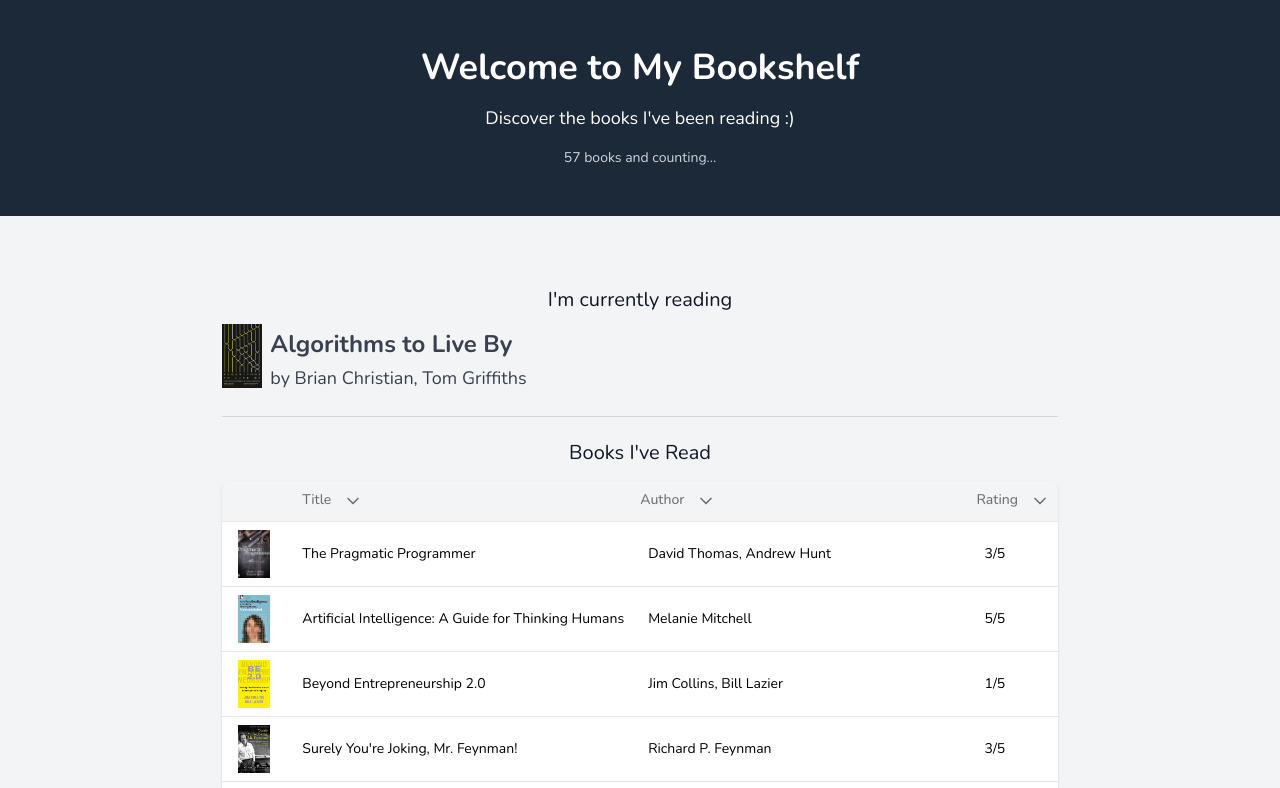
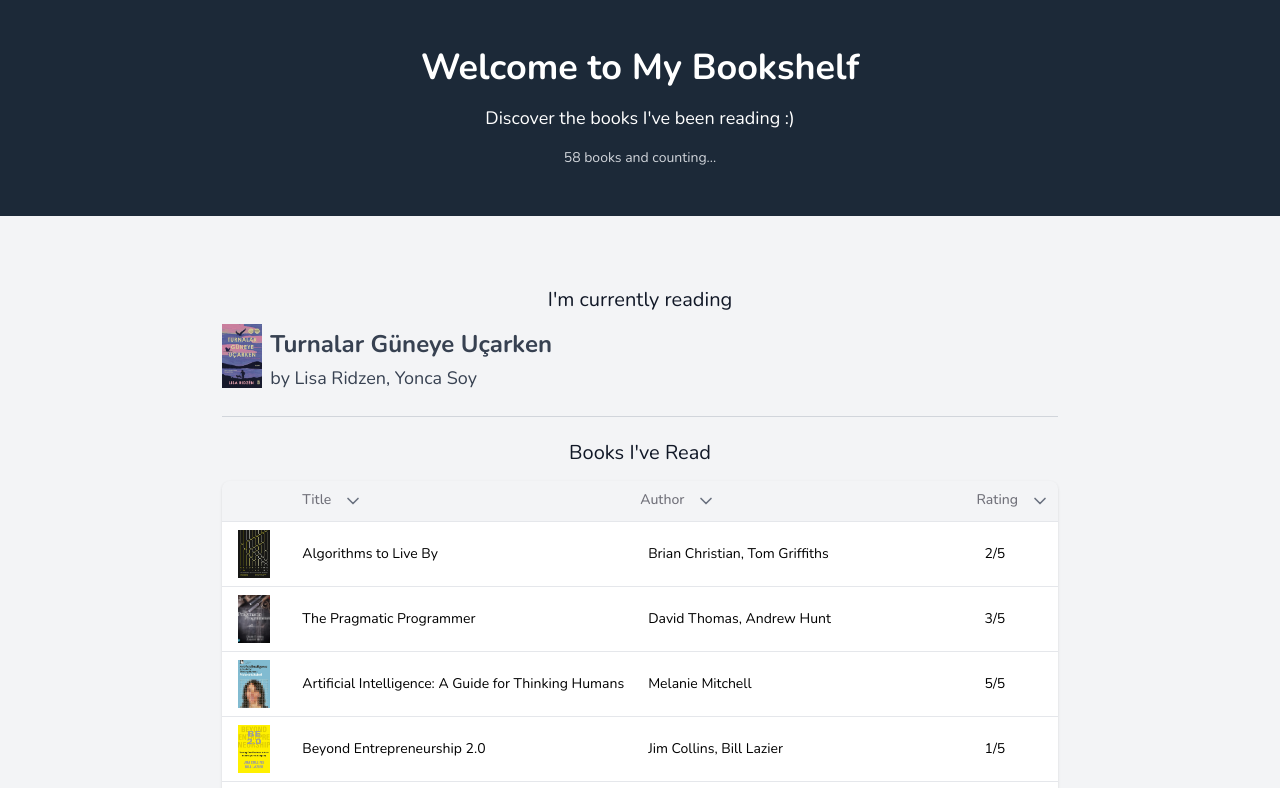
Before and after one commit to selcukcihan/books, a Next.js app: page /old in a window 1280 px wide. Shown: the top 788 px of the page. Built offline with nearby package versions, Linux system fonts and the light colour scheme.

Commit message:
Bug fixes and stuff

```diff
--- a/core/data.yaml
+++ b/core/data.yaml
@@ -1,4 +1,12 @@
 current:
+  -
+    title: Turnalar Güneye Uçarken
+    author: Lisa Ridzen, Yonca Soy
+    start: 2025-05-05
+    externalLink: https://www.amazon.com.tr/dp/6050849145
+    cover: /covers/turnalar.jpg
+    kindle: True
+archive:
   -
     title: Algorithms to Live By
     author: Brian Christian, Tom Griffiths
@@ -6,7 +14,8 @@ current:
     externalLink: https://www.amazon.com/dp/B015DLA0LE
     cover: /covers/algorithms_to_live_by.jpg
     kindle: True
-archive:
+    end: 2025-04-30
+    rating: 2
   -
     title: The Pragmatic Programmer
     author: David Thomas, Andrew Hunt
@@ -38,7 +47,7 @@ archive:
   -
     title: "Essentialism: The Disciplined Pursuit of Less"
     author: Greg Mckeown
-    start: 2024-01-22
+    start: 2025-01-22
     externalLink: https://www.amazon.com/dp/B00HELB6XI
     cover: /covers/essentialism.jpg
     kindle: True
@@ -47,7 +56,7 @@ archive:
   -
     title: "What If?"
     author: Randall Munroe
-    start: 2024-01-08
+    start: 2025-01-08
     externalLink: https://www.amazon.com/dp/B00J379DC2
     cover: /covers/what_if.jpg
     kindle: True
--- a/core/db.ts
+++ b/core/db.ts
@@ -17,7 +17,15 @@ function extractMonthlyCountsForLast6Months (chartData: Book[]) {
     month.setMonth(sixMonthsAgo.getMonth() + i)
     last6Months.push({
       name: month.toLocaleString('default', { month: 'short' }),
-      count: chartData.filter(book => book.start.getMonth() === month.getMonth()).length,
+      count: chartData.filter(book => {
+        const bookStart = book.start
+        const bookEnd = book.end || new Date() // If no end date, use current date
+        const monthStart = new Date(month.getFullYear(), month.getMonth(), 1)
+        const monthEnd = new Date(month.getFullYear(), month.getMonth() + 1, 0)
+
+        // Check if the book's date range overlaps with this month
+        return bookStart <= monthEnd && bookEnd >= monthStart
+      }).length,
     })
   }
   return last6Months
```
Also changed, not shown: public/covers/turnalar.jpg (added).
